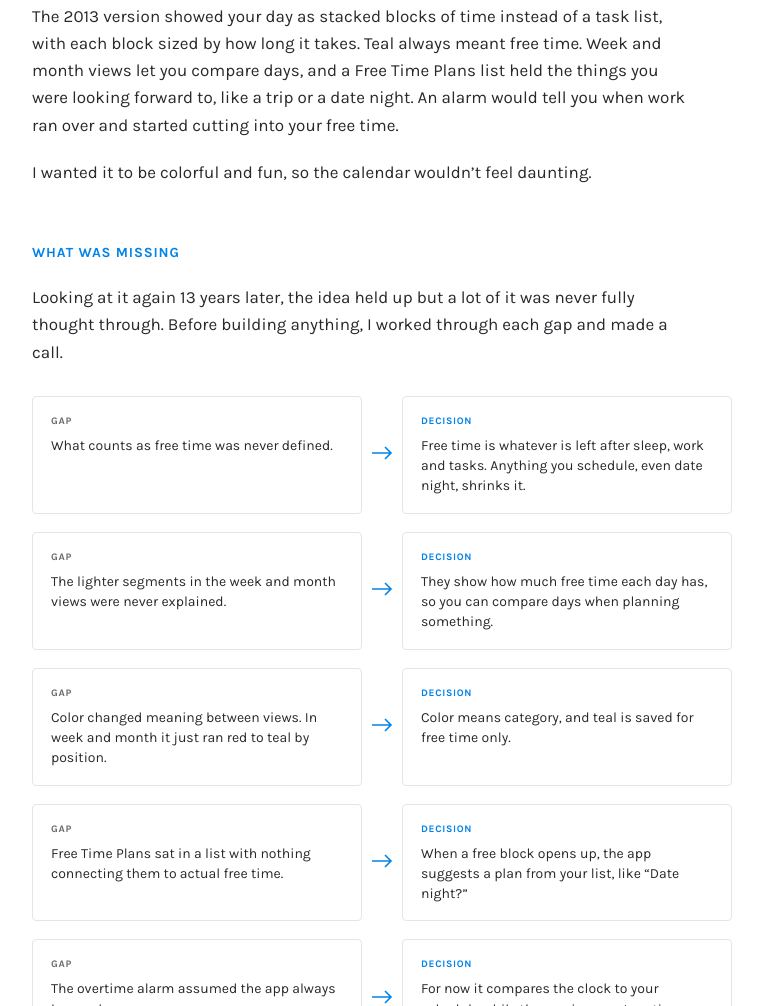
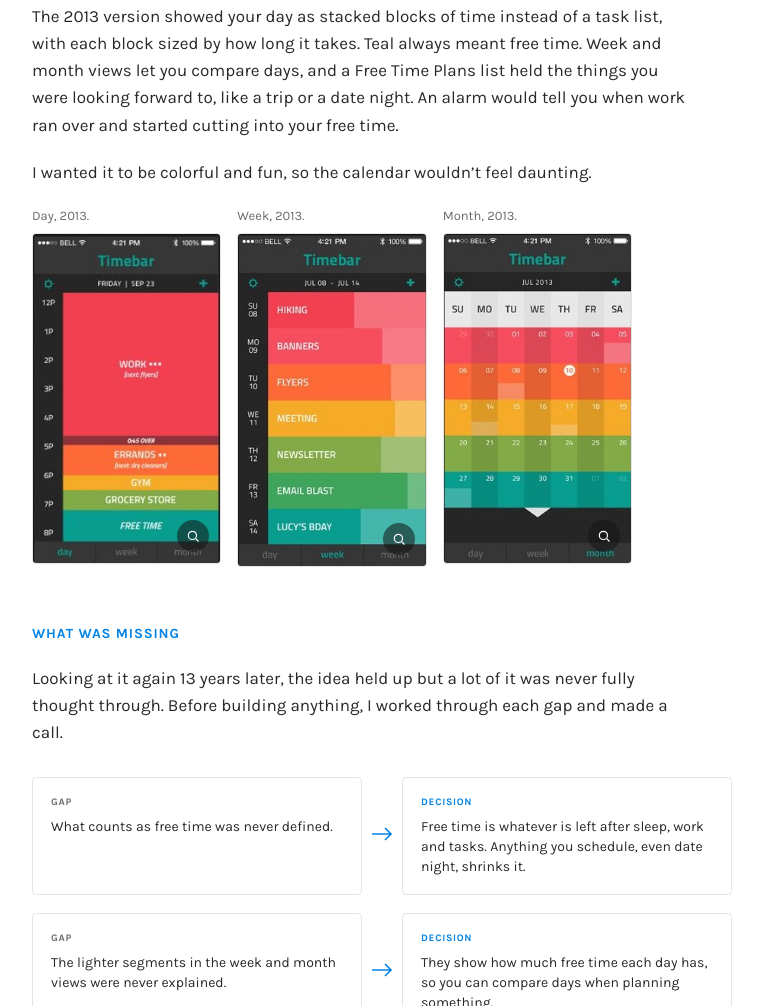
Before and after one commit to anieajamian/portfolio, a plain HTML site: page project-timebar.html in a window 1280 px wide. Shown: the part 1478-2484 px from the top of the page, without its empty margins (80-843 px from the left). Drawn offline with Linux system fonts and the light colour scheme; a web font is replaced by a local one.

Commit message:
Timebar: add just the 2013 day, week and month screens
Co-Authored-By: Claude Opus 5.5 <noreply@anthropic.com>

```diff
--- a/assets/style.css
+++ b/assets/style.css
@@ -306,6 +306,7 @@ header.site-nav{
 }
 
 .case-hero .wip-pill{ margin: 0 0 14px; }
+.screen-row.tb-then{ max-width: 600px; grid-template-columns: repeat(3, 1fr); gap: 16px; }
 
 /* Timebar thumbnail, drawn in CSS: one bar per day, lighter end = free time */
 .tb-thumb{
--- a/project-timebar.html
+++ b/project-timebar.html
@@ -66,6 +66,11 @@
 <div class="proj-body">
         <p>The 2013 version showed your day as stacked blocks of time instead of a task list, with each block sized by how long it takes. Teal always meant free time. Week and month views let you compare days, and a Free Time Plans list held the things you were looking forward to, like a trip or a date night. An alarm would tell you when work ran over and started cutting into your free time.</p>
         <p>I wanted it to be colorful and fun, so the calendar wouldn&rsquo;t feel daunting.</p>
+        <div class="screen-row tb-then">
+          <div class="screen-item"><div class="img-caption">Day, 2013.</div><img src="assets/images/timebar-2013-day.jpg" alt="Original 2013 Timebar day view with stacked time blocks ending in free time" loading="lazy"></div>
+          <div class="screen-item"><div class="img-caption">Week, 2013.</div><img src="assets/images/timebar-2013-week.jpg" alt="Original 2013 Timebar week view with one colored bar per day" loading="lazy"></div>
+          <div class="screen-item"><div class="img-caption">Month, 2013.</div><img src="assets/images/timebar-2013-month.jpg" alt="Original 2013 Timebar month view as a colorful calendar grid" loading="lazy"></div>
+        </div>
     </div>
 <h2>What Was Missing</h2>
 <div class="proj-body">
```
Also changed, not shown: assets/images/timebar-2013-day.jpg (added), assets/images/timebar-2013-month.jpg (added), assets/images/timebar-2013-week.jpg (added).
